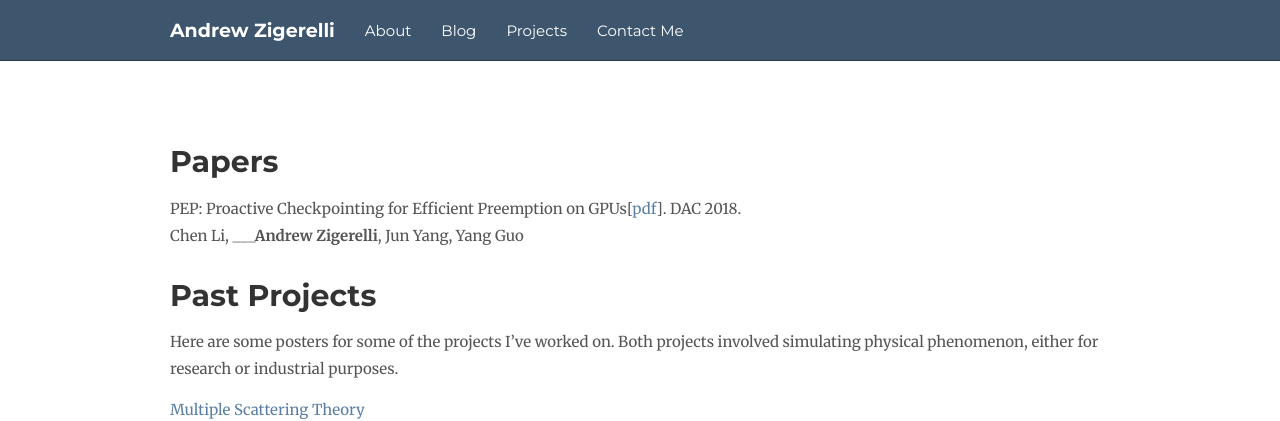
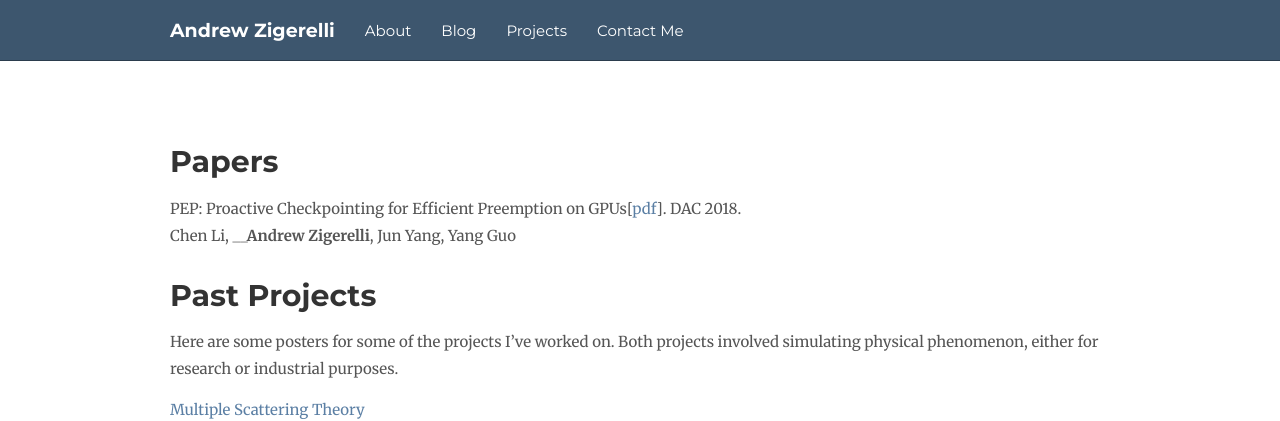
Before and after one commit to andrewzigerelli/andrewzigerelli.github.io, a Jekyll site: the page built from projects/index.md, in a window 1280 px wide. Shown: the top 421 px of the page. Built offline with Jekyll 4.4.1, drawn with Linux system fonts in a browser that asks for light colours; nearby versions of some CDN libraries.

Commit message:
updated DAC 2018

```diff
--- a/projects/index.md
+++ b/projects/index.md
@@ -4,7 +4,7 @@ title: Work
 ---
 # Papers
 PEP: Proactive Checkpointing for Efficient Preemption on GPUs\[[pdf](../papers/pep-p.pdf)\]. DAC 2018.<br />
-Chen Li, _____Andrew Zigerelli__, Jun Yang, Yang Guo
+Chen Li, ____Andrew Zigerelli__, Jun Yang, Yang Guo
 
 # Past Projects
 
```
